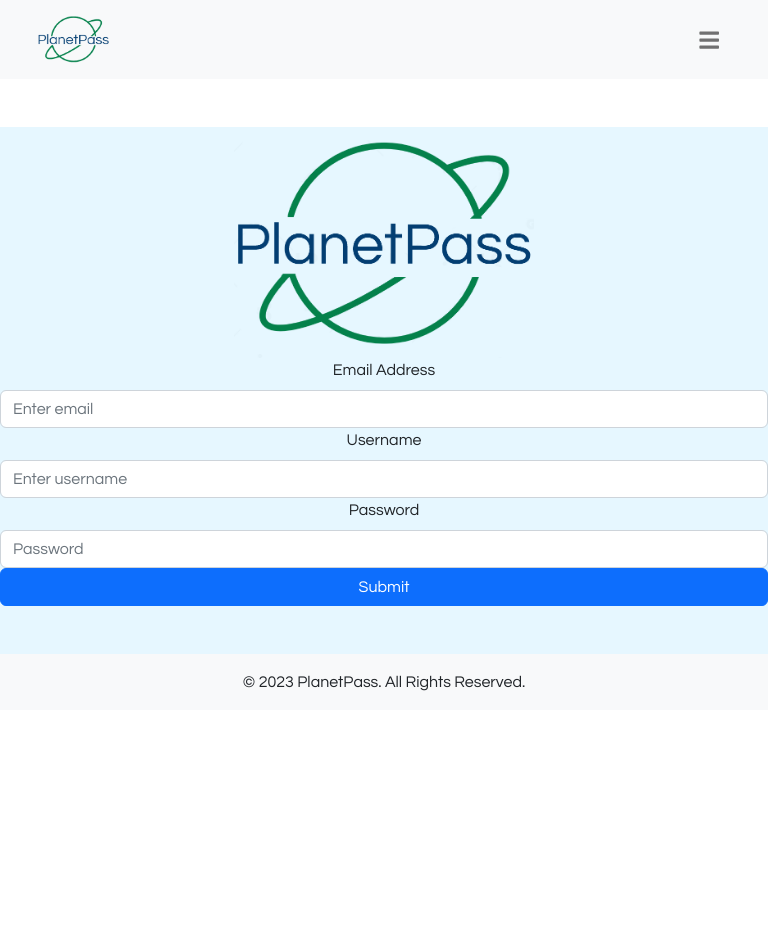
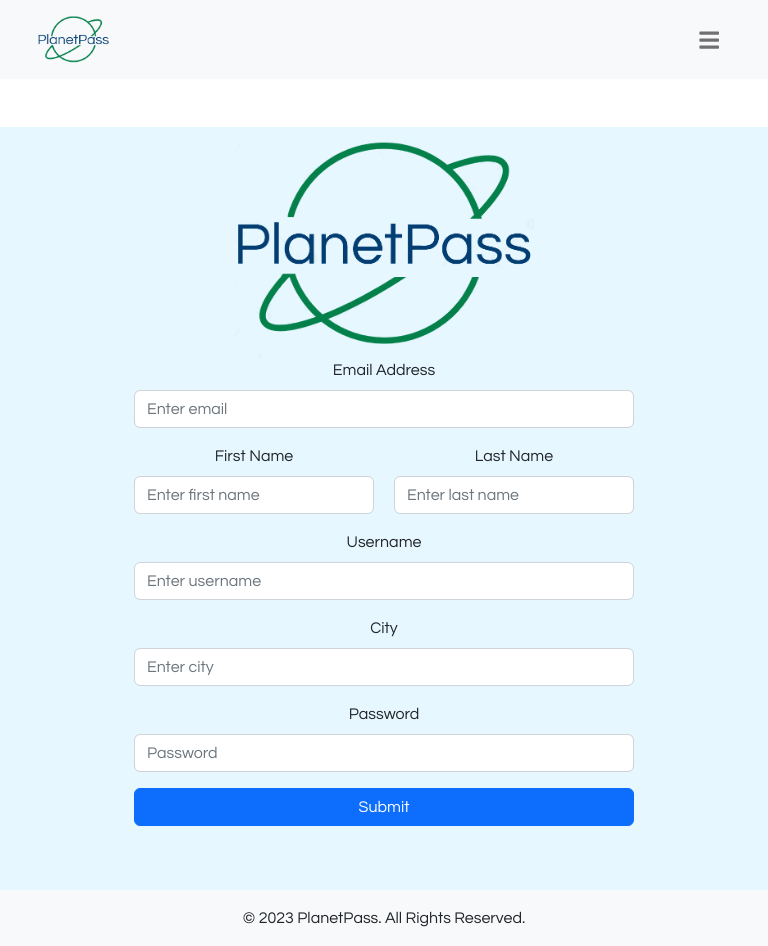
Before and after one commit to annettelam/2800-202310-DTC12, a React (Create React App) app in the folder frontend/: page /signup in a window 768 px wide. Before the commit the page ends 800 px from the top, so only its background shows below. Built offline with nearby package versions, Linux system fonts and the light colour scheme.

Commit message:
Implemented more form fields

```diff
--- a/frontend/src/App.css
+++ b/frontend/src/App.css
@@ -32,7 +32,7 @@
     /* Center and adjust the size of the form section */
     .text-center.my-5 form {
         margin: 0 auto;
-        max-width: 50%;
+        max-width: 300px;
     }
 
     /* Adjust the margin and font size of the form fields */
@@ -43,6 +43,9 @@
     .text-center.my-5 form input[type=email],
     .text-center.my-5 form input[type=password],
     .text-center.my-5 form input[type=username],
+    .text-center.my-5 form input[type=city],
+    .text-center.my-5 form input[type=firstName],
+    .text-center.my-5 form input[type=lastName],
     .text-center.my-5 form button[type=submit] {
         margin-bottom: 1rem;
     }
@@ -60,6 +63,27 @@
 
     .form-inline .btn {
         margin-left: 1rem;
+    }
+
+    /* Center and adjust the size of the form section */
+    .text-center.my-5 form {
+        margin: 0 auto;
+        max-width: 500px;
+    }
+
+    /* Adjust the margin and font size of the form fields */
+    .text-center.my-5 form label {
+        font-size: 1rem;
+    }
+
+    .text-center.my-5 form input[type=email],
+    .text-center.my-5 form input[type=password],
+    .text-center.my-5 form input[type=username],
+    .text-center.my-5 form input[type=city],
+    .text-center.my-5 form input[type=firstName],
+    .text-center.my-5 form input[type=lastName],
+    .text-center.my-5 form button[type=submit] {
+        margin-bottom: 1rem;
     }
 }
 
@@ -91,6 +115,9 @@
     .text-center.my-5 form input[type=email],
     .text-center.my-5 form input[type=password],
     .text-center.my-5 form input[type=username],
+    .text-center.my-5 form input[type=city],
+    .text-center.my-5 form input[type=firstName],
+    .text-center.my-5 form input[type=lastName],
     .text-center.my-5 form button[type=submit] {
         margin-bottom: 1rem;
     }
--- a/frontend/src/components/flights/flights.jsx
+++ b/frontend/src/components/flights/flights.jsx
@@ -17,7 +17,7 @@ export const Flights = () => {
 
     return (
         <div style={{ backgroundColor: '#E6F7FF', fontFamily: 'Questrial' }}>
-            <h1> Welcome {user.username} </h1>
+            <h1> Welcome {user.firstName} {user.lastName} </h1>
             <div className="text-center my-5"> This is the flights page </div>
             <Footer />
         </div >
--- a/frontend/src/components/signup.jsx
+++ b/frontend/src/components/signup.jsx
@@ -12,22 +12,25 @@ export const SignUp = ({onLogin}) => {
     const navigate = useNavigate();
 
     const [email, setEmail] = useState('');
+    const [firstName, setFirstName] = useState('');
+    const [lastName, setLastName] = useState('');
     const [username, setUsername] = useState('');
+    const [city, setCity] = useState('');
     const [password, setPassword] = useState('');
     const [msg, setMsg] = useState('');
 
     const handleSubmit = async (e) => {
         e.preventDefault(); // prevents page from reloading
-        console.log(email, username, password);
+        console.log(email, username, password, firstName, lastName, city);
 
         try {
             await axios.post('http://localhost:4000/signup', {
-                email, username, password
+                email, username, password, firstName, lastName, city
             }).then((res) => {
                 console.log(res.data);
                 if (res.data) {
-                    if (res.data === 'Success') {
-                        onLogin();
+                    if (res.data.message === 'Success') {
+                        onLogin(JSON.stringify(res.data.user));
                         navigate('/flights');
                     } else {
                         setMsg(res.data);
@@ -37,7 +40,6 @@ export const SignUp = ({onLogin}) => {
         } catch (err) {
             console.log(err);
         }
-
     };
 
     return (
@@ -51,9 +53,26 @@ export const SignUp = ({onLogin}) => {
                         <Form.Control type="email" name="email" placeholder="Enter email" value={email} onChange={(e) => setEmail(e.target.value)} />
                     </Form.Group>
 
+                    <div className="d-flex">
+                        <Form.Group controlId="formBasicFirstName" style={{ width: '48%' }}>
+                            <Form.Label>First Name</Form.Label>
+                            <Form.Control type="firstName" name="firstName" placeholder="Enter first name" value={firstName} onChange={(e) => setFirstName(e.target.value)} />
+                        </Form.Group>
+
+                        <Form.Group className='ms-auto' controlId="formBasicLastName" style={{ width: '48%' }}>
+                            <Form.Label>Last Name</Form.Label>
+                            <Form.Control type="lastName" name="lastName" placeholder="Enter last name" value={lastName} onChange={(e) => setLastName(e.target.value)} />
+                        </Form.Group>
+                    </div>
+
                     <Form.Group controlId="formBasicUsername" style={{ width: '100%' }}>
                         <Form.Label>Username</Form.Label>
                         <Form.Control type="username" name="username" placeholder="Enter username" value={username} onChange={(e) => setUsername(e.target.value)} />
+                    </Form.Group>
+
+                    <Form.Group controlId="formBasicCity" style={{ width: '100%' }}>
+                        <Form.Label>City</Form.Label>
+                        <Form.Control type="city" name="city" placeholder="Enter city" value={city} onChange={(e) => setCity(e.target.value)} />
                     </Form.Group>
 
                     <Form.Group controlId="formBasicPassword" style={{ width: '100%' }}>
```
Also changed, not shown: 1 other file (tests, documents, lock files or other folders).
